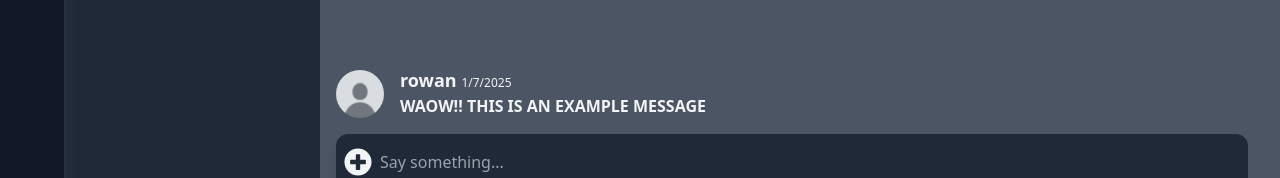
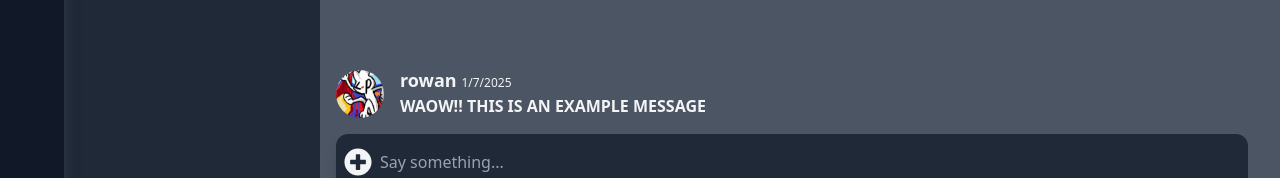
Before and after one commit to rmedcraft/Frontend-Discord-Clone, a React (Vite) app: page / in a window 1280 px wide. Shown: the part 602-780 px from the top of the page. Built offline with nearby package versions, Linux system fonts and the light colour scheme.

Commit message:
added my discord pfp to example message, got rid of terrible animation on search bar, got rid of the vite favico

```diff
--- a/index.html
+++ b/index.html
@@ -3,7 +3,6 @@
 
 <head>
     <meta charset="UTF-8" />
-    <link rel="icon" type="image/svg+xml" href="/vite.svg" />
     <meta name="viewport" content="width=device-width, initial-scale=1.0" />
     <title>Discord FrontEnd Clone</title>
 </head>
--- a/src/components/Header.tsx
+++ b/src/components/Header.tsx
@@ -18,7 +18,7 @@ export default function Header(props: any) {
                 <span className="absolute inset-y-0 left-0 flex items-center pl-3">
                     <FaSearch className="h-4 w-4 text-gray-500 z-20" />
                 </span>
-                <input type="search" className="rounded-lg text-md text-gray-900 dark:text-gray-100 dark:bg-gray-800 focus:border-2 focus:border-green-700 w-40 h-9 pl-10 focus:outline-none transition-all drop-shadow-xl z-10" placeholder="Search..."></input>
+                <input type="search" className="rounded-lg text-md text-gray-900 dark:text-gray-100 dark:bg-gray-800 w-40 h-9 pl-10 focus:outline-none drop-shadow-xl z-10" placeholder="Search..."></input>
             </div>
             <FaCog size={21} className="mx-4 text-gray-400" />
             <FaUserCircle size={22} className="mx-4 text-gray-400" />
--- a/src/components/MainPage.tsx
+++ b/src/components/MainPage.tsx
@@ -4,7 +4,7 @@ import InputMessage from "./InputMessage";
 export default function MainPage() {
     const [messages, setMessages] = useState([
         {
-            image: "/src/assets/default-pfp.jpg",
+            image: "/src/assets/kitchen-guy.png",
             user: "rowan",
             date: "1/7/2025",
             message: "WAOW!! THIS IS AN EXAMPLE MESSAGE"
```
Also changed, not shown: src/assets/kitchen-guy.png (added).
